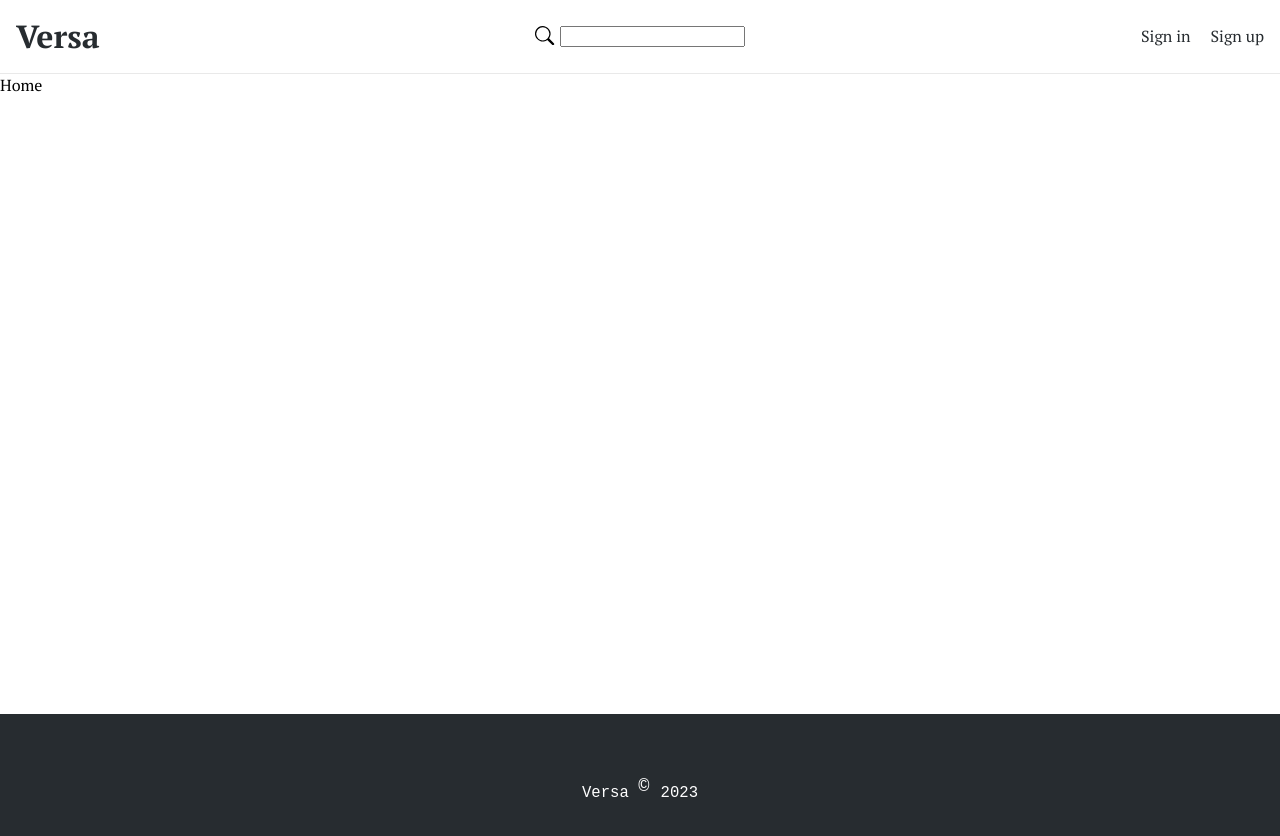
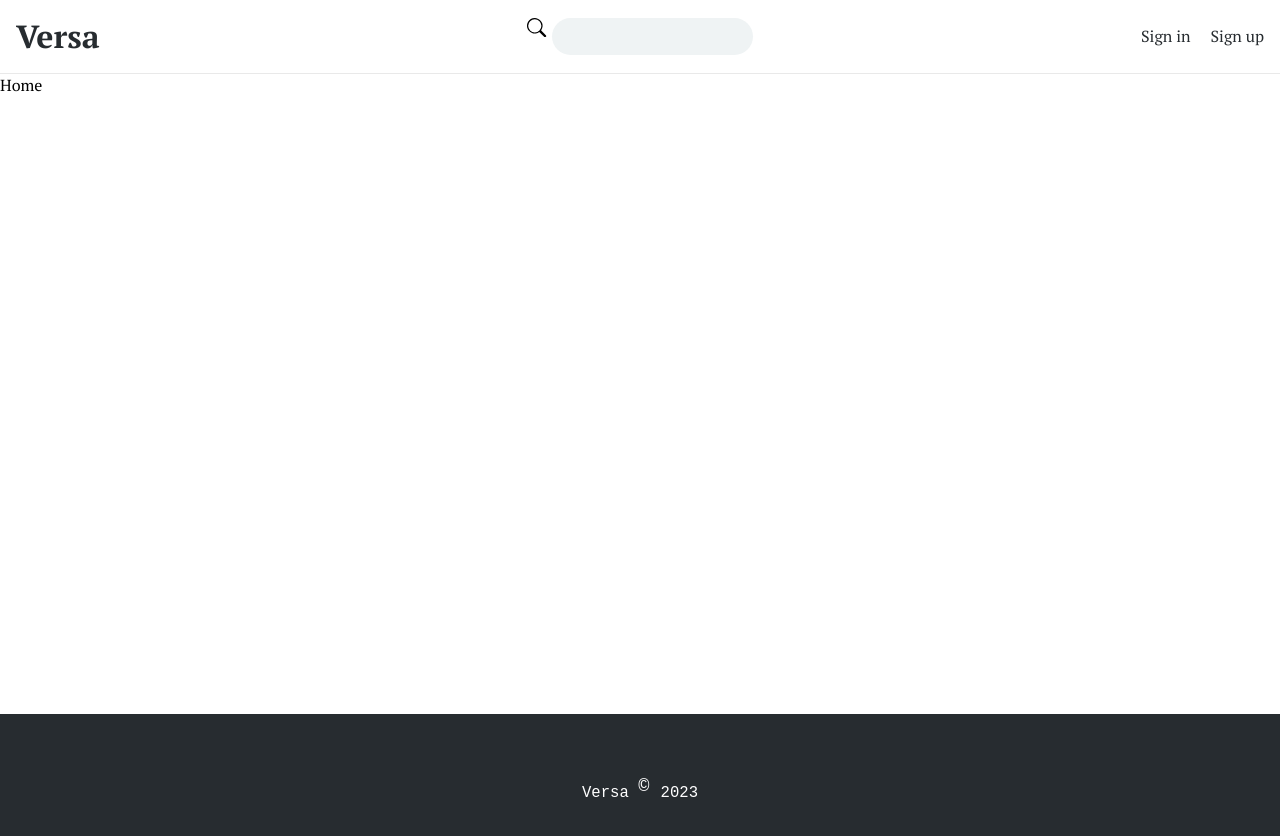
Before and after one commit to murilo1988/Versa, a React (Create React App) app in the folder frontend/: page / in a window 1280 px wide. Shown: the top 836 px of the page. Built offline with nearby package versions, Linux system fonts and the light colour scheme.

Commit message:
creating CSS global

```diff
--- a/frontend/src/index.css
+++ b/frontend/src/index.css
@@ -6,3 +6,34 @@ body {
 
     background-color: #ffff;
 }
+
+.active {
+    font-weight: bold;
+}
+
+form {
+    display: flex;
+    flex-direction: column;
+}
+
+label {
+    display: flex;
+    flex-direction: column;
+    text-align: left;
+}
+
+input {
+    background-color: #eff3f4;
+    border: none;
+    padding: 0.8em 0.9em;
+    border-radius: 255px;
+    color: rgb(0, 0, 0);
+    outline: none;
+}
+a {
+    text-decoration: none;
+}
+
+input::placeholder {
+    color: #969696;
+}
```
